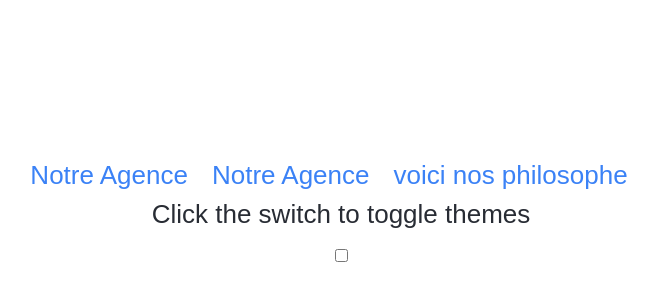
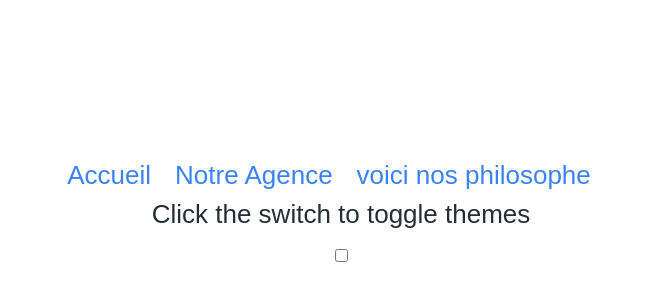
Before and after one commit to Nicoclos/agency_project, a React (Create React App) app: page /philosophe/1 in a window 1280 px wide. Shown: the part 186-486 px from the top of the page, without its empty margins (299-957 px from the left). Built offline with nearby package versions, Linux system fonts and the light colour scheme.

Commit message:
error navbar

```diff
--- a/src/components/Navbar/index.jsx
+++ b/src/components/Navbar/index.jsx
@@ -7,7 +7,7 @@ const Navbars = () => {
         <div>
             <ul class="flex">
   <li class="mr-6">
-  <Link class="text-blue-500 hover:text-blue-800"  to="/">Notre Agence</Link>
+  <Link class="text-blue-500 hover:text-blue-800"  to="/">Accueil</Link>
 
   </li>
   <li class="mr-6">
```
